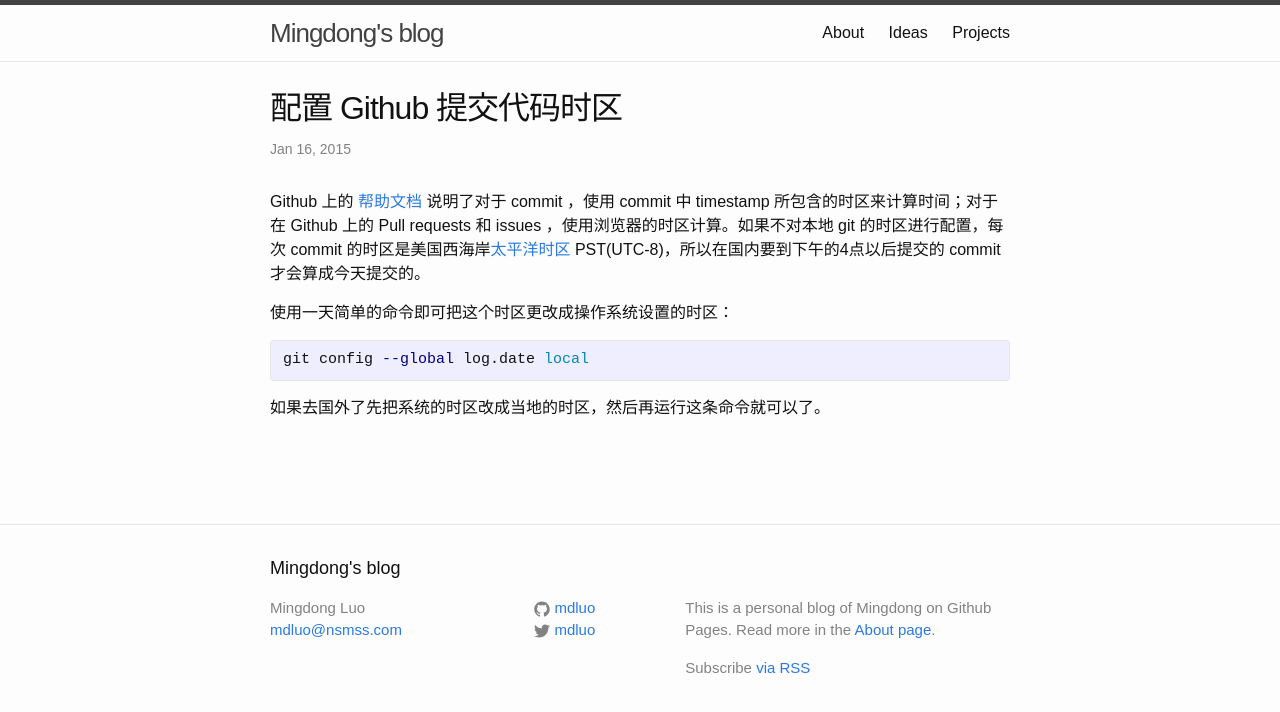
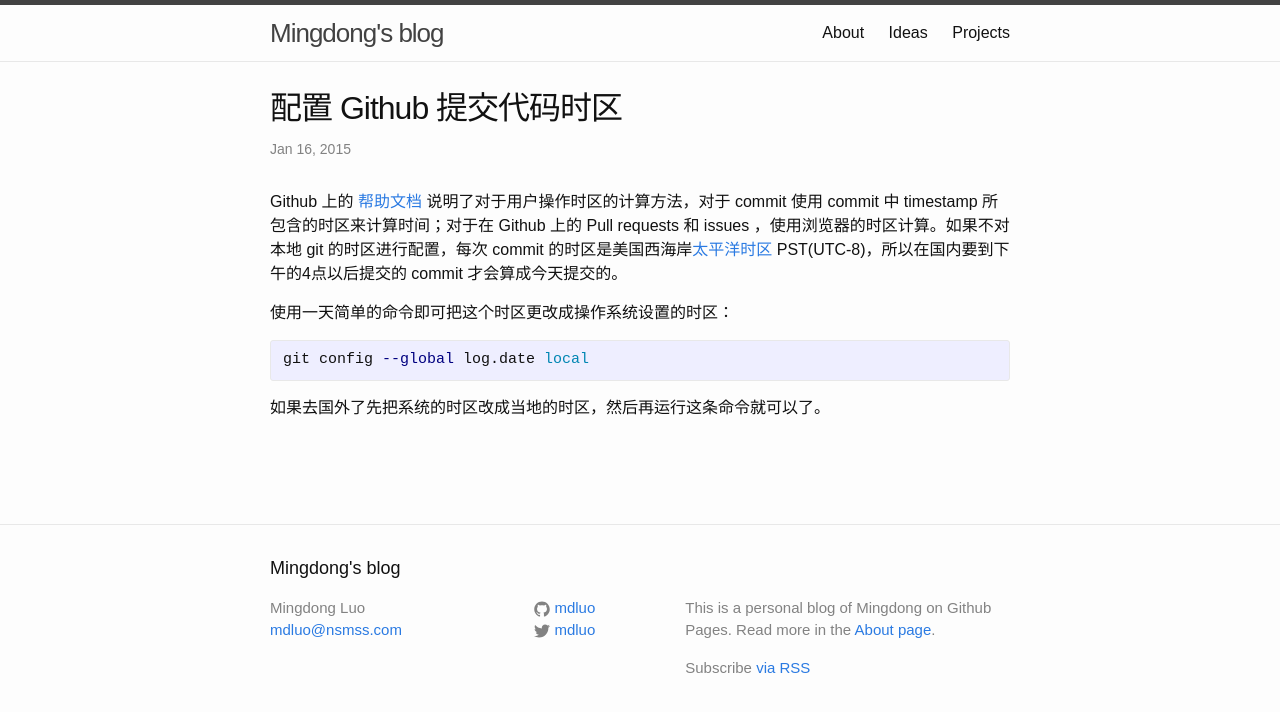
Before and after one commit to itfen/md, a Jekyll site: the page built from _posts/2015-01-16-set-github-timezone.md, in a window 1280 px wide. Shown: the top 712 px of the page. Built offline with Jekyll 4.4.1, drawn with Linux system fonts in a browser that asks for light colours; comment, search, counter and statistics services are not loaded.

Commit message:
Update post

```diff
--- a/_posts/2015-01-16-set-github-timezone.md
+++ b/_posts/2015-01-16-set-github-timezone.md
@@ -6,7 +6,7 @@
 share: true
 ---
 
-Github 上的 [帮助文档][Github help] 说明了对于 commit ，使用 commit 中 timestamp 所包含的时区来计算时间；对于在 Github 上的 Pull requests 和 issues ，使用浏览器的时区计算。如果不对本地 git 的时区进行配置，每次 commit 的时区是美国西海岸[太平洋时区][PST] PST(UTC-8)，所以在国内要到下午的4点以后提交的 commit 才会算成今天提交的。
+Github 上的 [帮助文档][Github help] 说明了对于用户操作时区的计算方法，对于 commit 使用 commit 中 timestamp 所包含的时区来计算时间；对于在 Github 上的 Pull requests 和 issues ，使用浏览器的时区计算。如果不对本地 git 的时区进行配置，每次 commit 的时区是美国西海岸[太平洋时区][PST] PST(UTC-8)，所以在国内要到下午的4点以后提交的 commit 才会算成今天提交的。
 
 使用一天简单的命令即可把这个时区更改成操作系统设置的时区：
 
```
